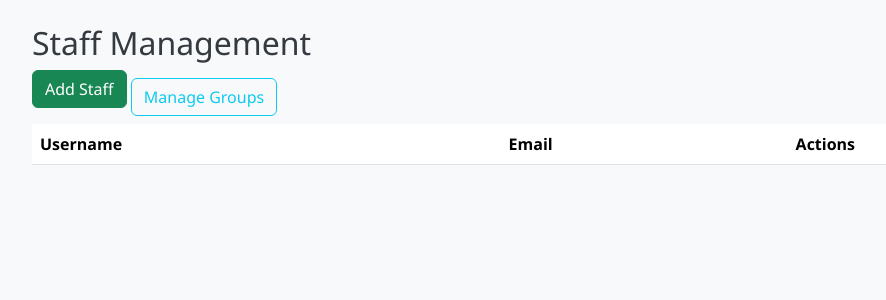
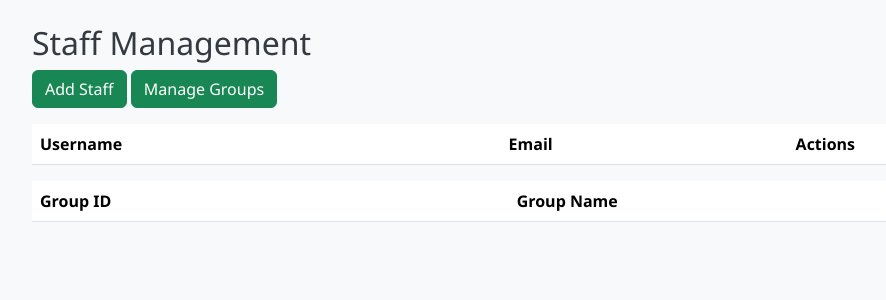
Before and after one commit to hafizcode/nsm, a Django app: page /staff/admin/dashboard/ in a window 1280 px wide. Shown: the part 56-356 px from the top of the page, without its empty margins (50-936 px from the left). Run offline with Django 5.2, Linux system fonts and the light colour scheme; the visitor is signed in with stand-in values (Sample User, id 1); data comes from the database, SQL or seed files in the repository; data that the repository does not hold is empty; some libraries are stand-ins or nearby versions.

Commit message:
fixed some UI

```diff
--- a/core/views.py
+++ b/core/views.py
@@ -48,7 +48,8 @@ def logout_view(request):
 @user_passes_test(is_admin)
 def admin_dashboard(request):
     staff_members = User.objects.filter(is_staff=True, is_superuser=False)
-    return render(request, 'admin/dashboard.html', {'staff_members': staff_members})
+    groups = SubjectGroup.objects.all()
+    return render(request, 'admin/dashboard.html', {'staff_members': staff_members, 'groups': groups})
 
 @user_passes_test(is_admin)
 def add_staff(request):
--- a/templates/admin/dashboard.html
+++ b/templates/admin/dashboard.html
@@ -3,7 +3,7 @@
 {% block content %}
 <h2>Staff Management</h2>
 <a href="{% url 'add_staff' %}" class="btn btn-success mb-3">Add Staff</a>
-<a href="{% url 'group_list' %}" class="btn btn-outline-info">Manage Groups</a>
+<a href="{% url 'add_group' %}" class="btn btn-success mb-3">Manage Groups</a>
 <table class="table table-striped">
     <thead>
         <tr>
@@ -24,4 +24,25 @@
         {% endfor %}
     </tbody>
 </table>
+<table class="table table-striped">
+    <thead>
+        <tr>
+            <th>Group ID</th>
+            <th>Group Name</th>
+        </tr>
+    </thead>
+    <tbody>
+        {% for group in groups %}
+            <tr>
+                <td>{{ group.id }}</td>
+                <td>{{ group.name }}</td>
+                <td>
+                    <a href="{% url 'edit_group' group.id %}" class="btn btn-warning btn-sm">Edit</a>
+                    <a href="{% url 'delete_group' group.id %}" class="btn btn-danger btn-sm"
+                        onclick="return confirm('Delete this group?')">Delete</a>
+                </td>
+            </tr>
+        {% endfor %}
+    </tbody>
+</table>
 {% endblock %}
```
